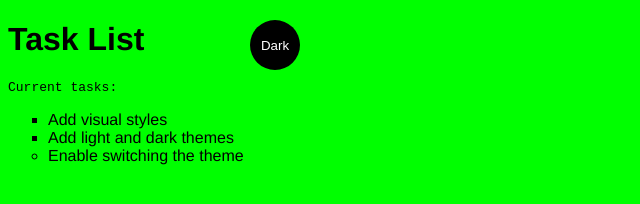
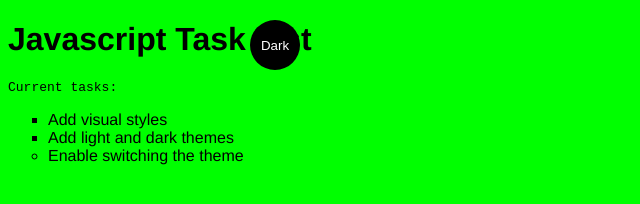
Before and after one commit to SoftCysec/Kabarak_Cloud_Skill_Challenge-2022, a plain HTML site: page Build a simple website using HTML, CSS, and JavaScript/index.html in a window 1280 px wide. Shown: the whole page, without its empty margins (0-640 px from the left). Drawn offline with Linux system fonts and the light colour scheme.

Commit message:
Initial Commit

```diff
--- a/Build a simple website using HTML, CSS, and JavaScript/index.html
+++ b/Build a simple website using HTML, CSS, and JavaScript/index.html
@@ -10,7 +10,7 @@
 </head>
 
 <body class="light-theme">
-    <h1>Task List</h1>
+    <h1>Javascript Task List</h1>
     <p id="msg">Current tasks:</p>
     <ul>
         <li class="list">Add visual styles</li>
```
